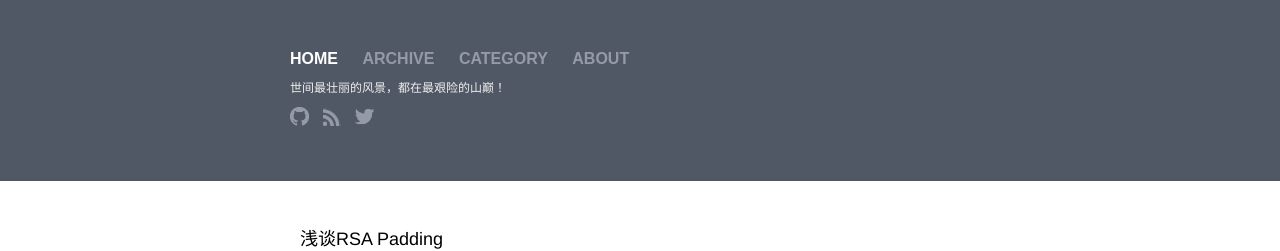
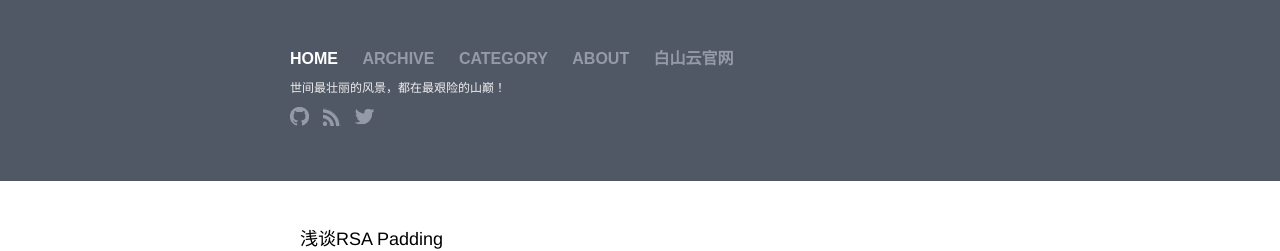
Before and after one commit to baishancloud/baishancloud.github.io, a Jekyll site: the page built from index.html, in a window 1280 px wide. Shown: the top 251 px of the page. Built offline with Jekyll 4.4.1, drawn with Linux system fonts in a browser that asks for light colours.

Commit message:
Add baishancloud officical website in header
Signed-off-by: Paul Yang <yang.yang@baishancloud.com>

```diff
--- a/_includes/header.html
+++ b/_includes/header.html
@@ -45,6 +45,9 @@
 					<a href="/about.html">about</a>
 				</li>
 			{% endif %}
+				<li>
+					<a href="http://www.baishancloud.com">白山云官网</a>
+				</li>
 		</div>
 		<div class="description"> {{ site.motto }} </div>
 		<ul class="social-links">
```
